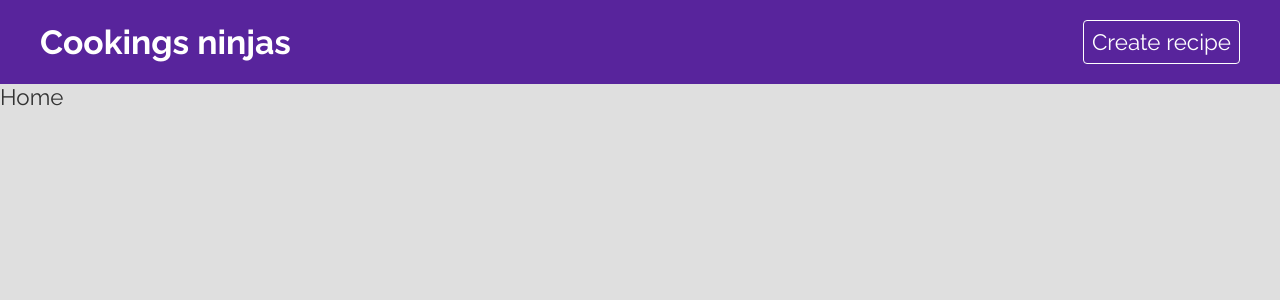
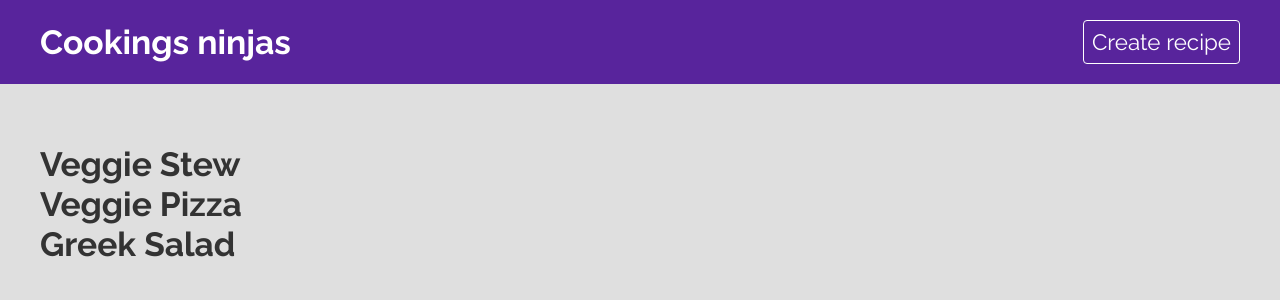
Before and after one commit to wbryceangell/cooking-ninja, a React (Create React App) app: page / in a window 1280 px wide. Shown: the top 300 px of the page. Built offline with nearby package versions, Linux system fonts and the light colour scheme; data requests are answered from the project's data file.

Commit message:
add useFetch hook and fetch recipes

```diff
--- a/package.json
+++ b/package.json
@@ -14,8 +14,7 @@
     "react-dom": "^18.2.0",
     "react-router-dom": "^5.1.2",
     "react-scripts": "5.0.1",
-    "typescript": "^4.7.4",
-    "web-vitals": "^2.1.4"
+    "typescript": "^4.7.4"
   },
   "scripts": {
     "start": "react-scripts start",
--- /dev/null
+++ b/src/hooks/useFetch.ts
@@ -0,0 +1,37 @@
+import { useEffect, useRef, useState } from "react";
+
+const useFetch = <T>(input: RequestInfo | URL, init?: RequestInit) => {
+  const [data, setData] = useState<T>();
+  const [isPending, setIsPending] = useState(false);
+  const [error, setError] = useState<Error | null>(null);
+
+  const _init = useRef(init).current;
+
+  useEffect(() => {
+    const controller = new AbortController();
+    const { signal } = controller;
+    const init = { ..._init, signal };
+
+    (async () => {
+      setIsPending(true);
+      try {
+        const response = await fetch(input, init);
+        if (!response.ok) throw new Error(response.statusText);
+        const json = await response.json();
+        setData(json);
+        setError(null);
+      } catch (e) {
+        const error = e as Error;
+        if (error.name === "AbortError") return;
+        setError(error);
+      }
+      setIsPending(false);
+    })();
+
+    return () => controller.abort();
+  }, [input, _init]);
+
+  return { data, isPending, error };
+};
+
+export default useFetch;
--- a/src/pages/home/Home.css
+++ b/src/pages/home/Home.css
@@ -1 +1,4 @@
-/* styles */
+.home {
+  max-width: 1200px;
+  margin: 60px auto;
+}
--- a/src/pages/home/Home.tsx
+++ b/src/pages/home/Home.tsx
@@ -1,9 +1,26 @@
+import useFetch from "../../hooks/useFetch";
+import { RecipeData } from "../../types";
 import "./Home.css";
 
-interface Props {}
+interface Props { }
 
-const Home: React.FC<Props> = ({}) => {
-  return <div>Home</div>;
+const Home: React.FC<Props> = ({ }) => {
+  const {
+    data: recipes,
+    isPending,
+    error,
+  } = useFetch<Array<RecipeData>>("http://localhost:3001/recipes");
+  return <div className="home">
+    {error && (
+      <p className="error">{error.message}</p>
+    )}
+    {isPending && (
+      <p className="loading">Loading...</p>
+    )}
+    {recipes && recipes.map(recipe => (
+      <h2 key={recipe.id}>{recipe.title}</h2>
+    ))}
+  </div>;
 };
 
 export default Home;
--- /dev/null
+++ b/src/types.ts
@@ -0,0 +1,7 @@
+export type RecipeData = {
+  id: string;
+  title: string;
+  ingredients: Array<string>;
+  method: string;
+  cookingTime: string;
+};
```
